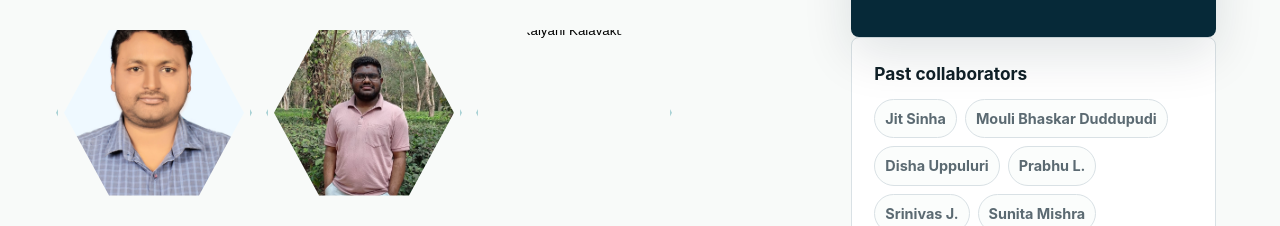
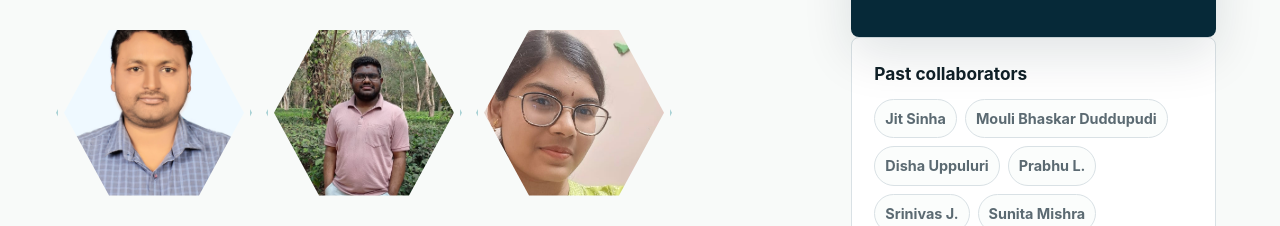
Before and after one commit to Gangadhar-Ramana/gangadharvrp.com, a plain HTML site: page index.html in a window 1280 px wide. Shown: the part 5718-5944 px from the top of the page. Drawn offline with Linux system fonts and the light colour scheme.

Commit message:
Fix image filename for Kalyani Kalavakunta

```diff
--- a/index.html
+++ b/index.html
@@ -1303,7 +1303,7 @@
                 <img src="Junaid.jpeg" alt="Junaid">
               </button>
               <button class="hex-collab" type="button" data-name="Kalyani Kalavakunta" data-affiliation="Bachelor student · Aerospace Engineering, IIT Kharagpur">
-                <img src="kaylani_photo2.jpeg" alt="Kalyani Kalavakunta">
+                <img src="kalyani_photo2.jpeg" alt="Kalyani Kalavakunta">
               </button>
               <button class="hex-collab" type="button" data-name="Sarath Nagirikatakam" data-affiliation="Bachelor student · Aerospace Engineering, IIT Kharagpur">
                 <img src="Sarath.jpeg" alt="Sarath Nagirikatakam">
```
